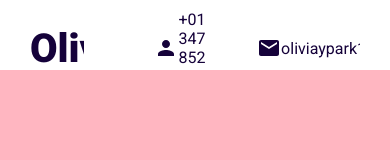
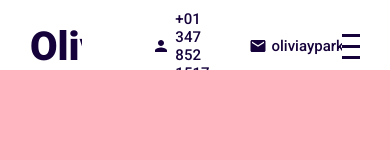
Before and after one commit to Oliviapark113/new_react_portfolio, a React (Create React App) app: page / in a window 390 px wide. Shown: the top 160 px of the page. Built offline with nearby package versions, Linux system fonts and the light colour scheme.

Commit message:
updated hamburger

```diff
--- a/public/index.html
+++ b/public/index.html
@@ -11,7 +11,7 @@
     <link rel="apple-touch-icon" href="%PUBLIC_URL%/logo192.png" />
     <link rel="manifest" href="%PUBLIC_URL%/manifest.json" />
     <link rel="preconnect" href="https://fonts.gstatic.com">
-    <link href="https://fonts.googleapis.com/css2?family=Roboto:wght@100;400;500;900&display=swap" rel="stylesheet">
+    <link href="https://fonts.googleapis.com/css2?family=Roboto:wght@100;200;300;400;500;900&display=swap" rel="stylesheet">
     <title>React Portfolio App</title>
     <style>
       *{
--- a/src/App.jsx
+++ b/src/App.jsx
@@ -1,4 +1,4 @@
-import React from 'react'
+import { React, useState } from 'react'
 import Topbar from "./components/topbar/Topbar"
 import Intro from "./components/intro/Intro"
 import Portfolio from "./components/portfolio/Portfolio"
@@ -8,9 +8,12 @@
 import "./app.scss"
 
 function App() {
+
+  const [menuOpen, setMenuOpen] = useState(false);
+
   return (
     <div className="app">
-    <Topbar/>
+    <Topbar menuOpen={menuOpen} setMenuOpen={setMenuOpen}/>
     <div className="sections">
       <Intro/>
       <Portfolio/>
--- a/src/components/topbar/Topbar.jsx
+++ b/src/components/topbar/Topbar.jsx
@@ -1,11 +1,14 @@
 import React from 'react'
+
 import './topbar.scss'
 import {Person , Mail} from '@material-ui/icons';
-// import MailIcon from '@material-ui/icons/Mail';
 
-export default function Topbar() {
+
+export default function Topbar({menuOpen, setMenuOpen}) {
+
+
   return (
-    <div className="topbar">
+    <div className={"topbar " + (menuOpen && "active")} >
       <div className="wrapper">
         <div className="left">
           <a href="#intro" className="logo">Olivia.</a>
@@ -20,7 +23,11 @@
         </div>
 
         <div className="right">
-
+            <div className="hamburger">
+           <span className="line1"></span>
+           <span className="line2"></span>
+           <span className="line3"></span>
+            </div>
         </div>
       </div>
     </div>
--- a/src/components/topbar/topbar.scss
+++ b/src/components/topbar/topbar.scss
@@ -31,9 +31,60 @@
                 display: flex;
                 align-items: center;
                 margin-left: 30px;
+                .icon{
+                    font-size: 18px;
+                    margin-right: 5px;
+                }
+                span{
+                    font-size: 15px;
+                    font-weight:500;
+                }
+            }
+        }
+
+        .right{
+            .hamburger{
+                width: 32px;
+                height: 25px;
+                display: flex;
+                flex-direction: column;
+                justify-content: space-between;
+                cursor: pointer;
+
+                span{
+                    width: 100%;
+                    height: 3px;
+                    background-color: $mainColor;
+                    transform-origin: left;
+                    transition: all 2s ease;
+                }
+
             }
         }
 
 
     }
+
+    &.active{
+        background-color: $mainColor;
+        color: white;
+
+        .hamburger{
+            span{
+                &:first-child{
+                  background-color: white;
+                  transform:rotate(45deg);
+                }
+                &:n-th-child(2){
+                    opacity: 0;
+                }
+                &:last-child{
+                    background-color: white;
+                    transform:rotate(-45deg);
+
+                }
+            }
+
+        }
+    }
 }
```
